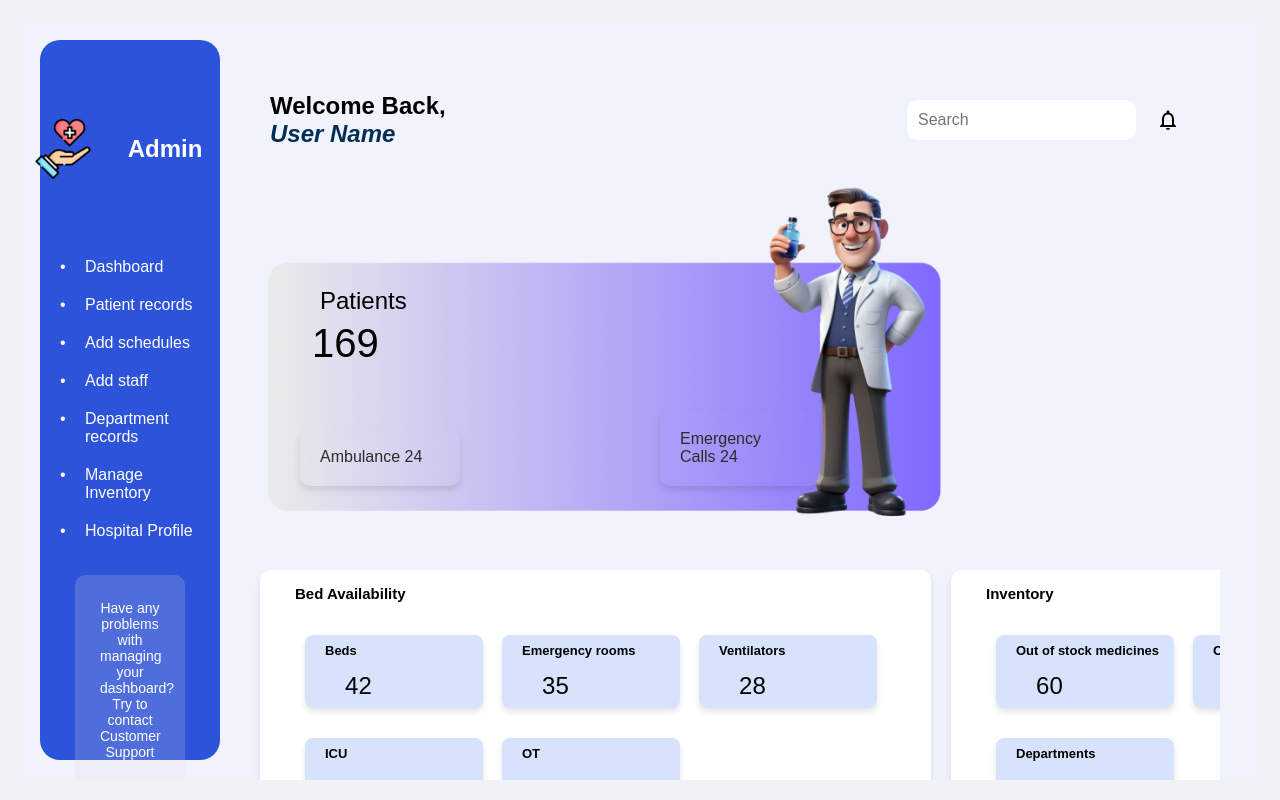
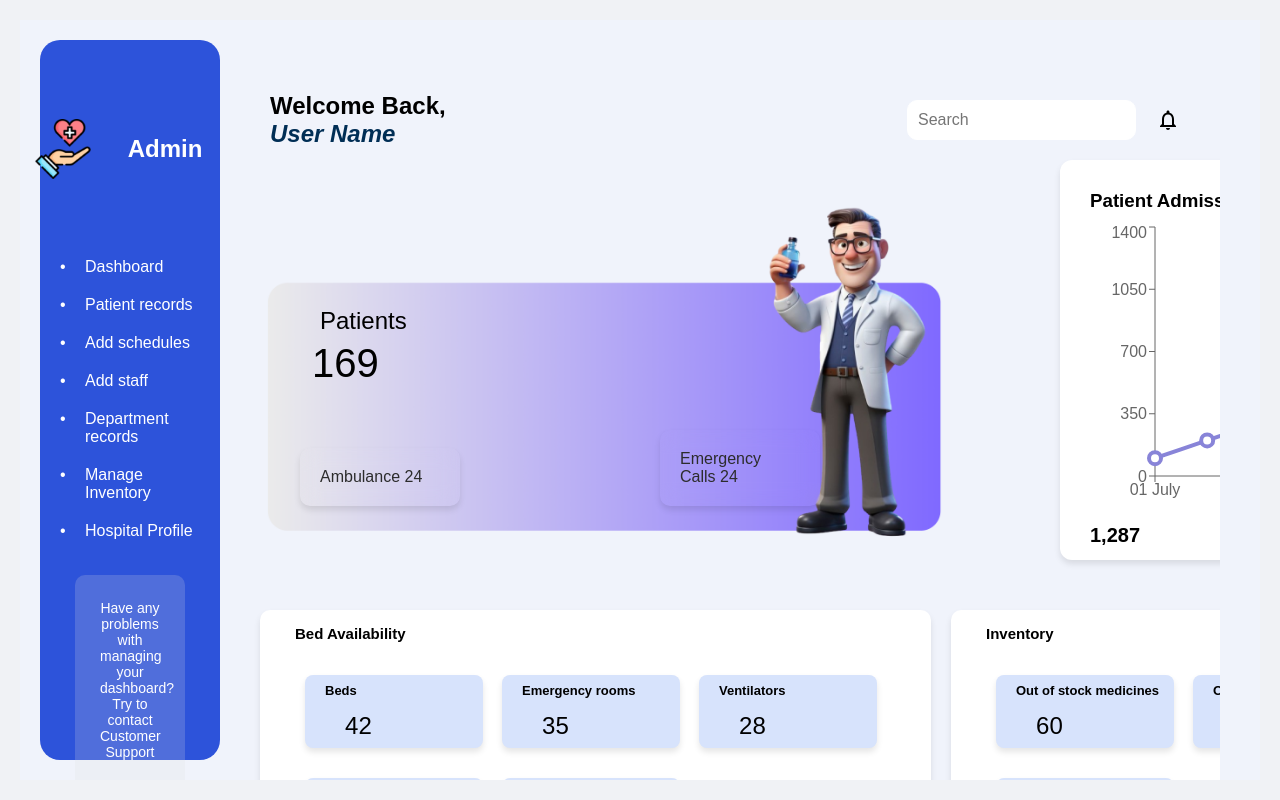
Before and after one commit to Hogwarts-Hackademy/Frontend-hospital, a React (Create React App) app: page /admin in a window 1280 px wide. Built offline with nearby package versions, Linux system fonts and the light colour scheme.

Commit message:
graph added

```diff
--- a/package.json
+++ b/package.json
@@ -16,6 +16,7 @@
     "react-pwa": "^0.0.1",
     "react-router-dom": "^6.26.1",
     "react-scripts": "5.0.1",
+    "recharts": "^2.12.7",
     "web-vitals": "^2.1.4",
     "workbox-core": "^7.1.0",
     "workbox-expiration": "^7.1.0",
--- /dev/null
+++ b/src/Components/graphcard.jsx
@@ -0,0 +1,63 @@
+import React from 'react';
+import { LineChart, Line, XAxis, YAxis, Tooltip, ResponsiveContainer } from 'recharts';
+
+const data = [
+  { name: '01 July', uv: 100 },
+  { name: '05 July', uv: 200 },
+  { name: '10 July', uv: 300 },
+  { name: '15 July', uv: 400 },
+  { name: '20 July', uv: 500 },
+  { name: '25 July', uv: 700 },
+  { name: '29 July', uv: 1287 },
+];
+
+const GraphCard = () => {
+  return (
+    <div style={{
+      width: '548px',
+      height: '400px',
+      backgroundColor: '#ffffff',
+      borderRadius: '12px',
+      padding: '30px',
+      boxShadow: '0 4px 6px rgba(0, 0, 0, 0.1)',
+    }}>
+      <h3 style={{ color: '#000', marginBottom: '10px' }}>Patient Admission</h3>
+      <div style={{
+        width: '100%',
+        height: '85%',
+      }}>
+        <ResponsiveContainer>
+          <LineChart data={data}>
+            <XAxis dataKey="name" />
+            <YAxis />
+            <Tooltip />
+            <Line type="monotone" dataKey="uv" stroke="#8884d8" strokeWidth={4} dot={{ r: 6 }} activeDot={{ r: 8 }} />
+          </LineChart>
+        </ResponsiveContainer>
+      </div>
+      <div style={{
+        marginTop: '10px',
+        display: 'flex',
+        justifyContent: 'space-between',
+        alignItems: 'center',
+      }}>
+        <span style={{
+          fontSize: '20px',
+          fontWeight: 'bold',
+          color: '#000',
+        }}>1,287</span>
+        <div style={{
+          padding: '5px 10px',
+          borderRadius: '5px',
+          backgroundColor: 'rgba(76, 175, 80, 0.1)',
+          color: '#4CAF50',
+          fontWeight: 'bold',
+        }}>
+          +3.4%
+        </div>
+      </div>
+    </div>
+  );
+};
+
+export default GraphCard;
--- a/src/pages/adminDashboard/adminDashboard.css
+++ b/src/pages/adminDashboard/adminDashboard.css
@@ -158,7 +158,7 @@
     display: grid;
     grid-template-columns: repeat(3, 1fr);
     gap: 20px;
-    margin-top: 30px;
+    margin-top: 10px;
   }
 
   .large-component-grid {
@@ -212,3 +212,26 @@
     font-size: 24px;
     color: #000;
   }
+  .dashboard-row {
+    display: grid;
+    justify-content: space-between;
+    margin-bottom: 20px;
+    margin-top: 30px;
+  }
+
+.dashgrid {
+  display: flex;
+  justify-content: space-between;
+  margin-bottom: 20px;
+}
+
+.graph-image-container {
+  display: flex;
+  /* justify-content: space-between; */
+  align-items: center;
+}
+
+.image-text-container {
+  position: relative;
+
+}
--- a/src/pages/adminDashboard/adminDashboard.jsx
+++ b/src/pages/adminDashboard/adminDashboard.jsx
@@ -1,9 +1,9 @@
 import NotificationsNoneIcon from "@mui/icons-material/NotificationsNone";
 import Sidebar from "../../Components/Sidebar";
 import dashboardImage2 from "../../assets/images/dashboard2.png";
+import GraphCard from '../../Components/graphcard';
 import "./adminDashboard.css";
 
-// New component for the image with text overlay
 const ImageWithTextOverlay = ({
   imageSrc,
   text,
@@ -35,11 +35,10 @@ const ImageWithTextOverlay = ({
   );
 };
 
-// New component for the large container with grid layout
 const LargeComponentWithGrid = ({ boxContents, title }) => {
   return (
     <div className="large-component-grid">
-      <p className="large-box-title">{title}</p> {/* Title at the top left */}
+      <p className="large-box-title">{title}</p>
       {boxContents.map((content, index) => (
         <div key={index} className="grid-box">
           <p className="box-text">{content.text}</p>
@@ -91,8 +90,9 @@ const Dashboard = () => {
               <NotificationsNoneIcon className="notification-icon" />
             </div>
           </header>
-
-          {/* Image with text and blur boxes overlay */}
+          <div className="dashgrid">
+            {/* Container to hold ImageWithTextOverlay and GraphCard side by side */}
+            <div className="graph-image-container">
               <ImageWithTextOverlay
                 imageSrc={dashboardImage2}
                 text="Patients"
@@ -100,11 +100,12 @@ const Dashboard = () => {
                 blurBox1Text="Ambulance 24"
                 blurBox2Text="Emergency Calls 24"
               />
-
+              <GraphCard />
+            </div>
+          </div>
           {/* Grid of large components */}
           <div className="large-components-grid">
             <LargeComponentWithGrid boxContents={boxContents1} title="Bed Availability" />
-
             <LargeComponentWithGrid boxContents={boxContents3} title="Inventory" />
           </div>
           <div className="large-components-grid2">
```
Also changed, not shown: 1 other file (tests, documents, lock files or other folders). Lines whose indentation alone changed are shown as unchanged.
